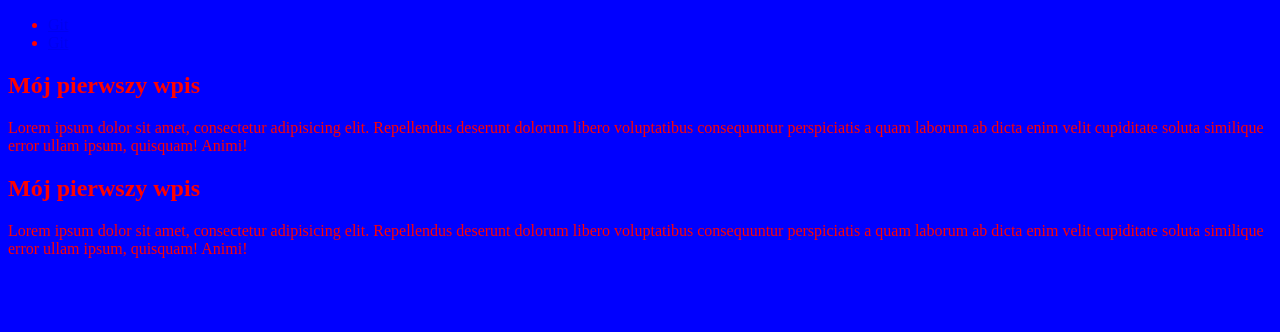
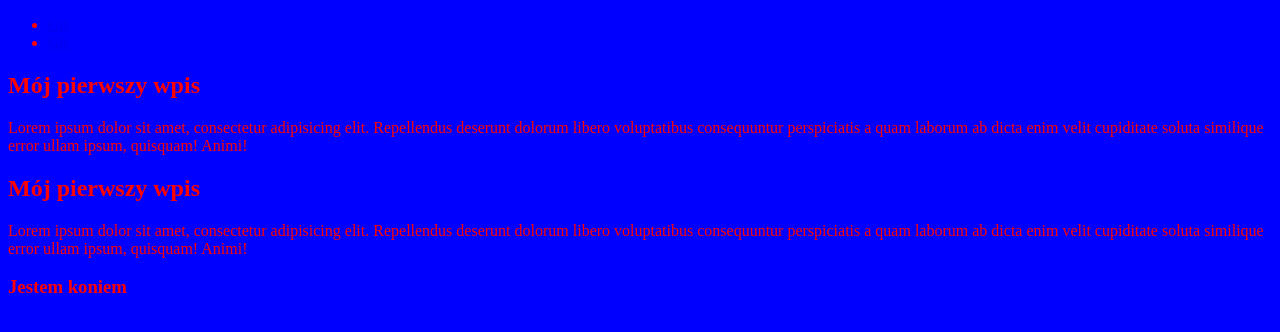
Before and after one commit to sylwiajanczak1992/MyFirstGit, a plain HTML site: page index.html in a window 1280 px wide. Drawn offline with Linux system fonts and the light colour scheme.

Commit message:
add new header my index.html

```diff
--- a/index.html
+++ b/index.html
@@ -24,6 +24,8 @@
 			<h2> Mój pierwszy wpis</h2>
 			<p>Lorem ipsum dolor sit amet, consectetur adipisicing elit. Repellendus deserunt dolorum libero voluptatibus consequuntur perspiciatis a quam laborum ab dicta enim velit cupiditate soluta similique error ullam ipsum, quisquam! Animi!</p></header></article>
 
+			<h3>Jestem koniem</h3>
+
 
 
 </nav>
```
